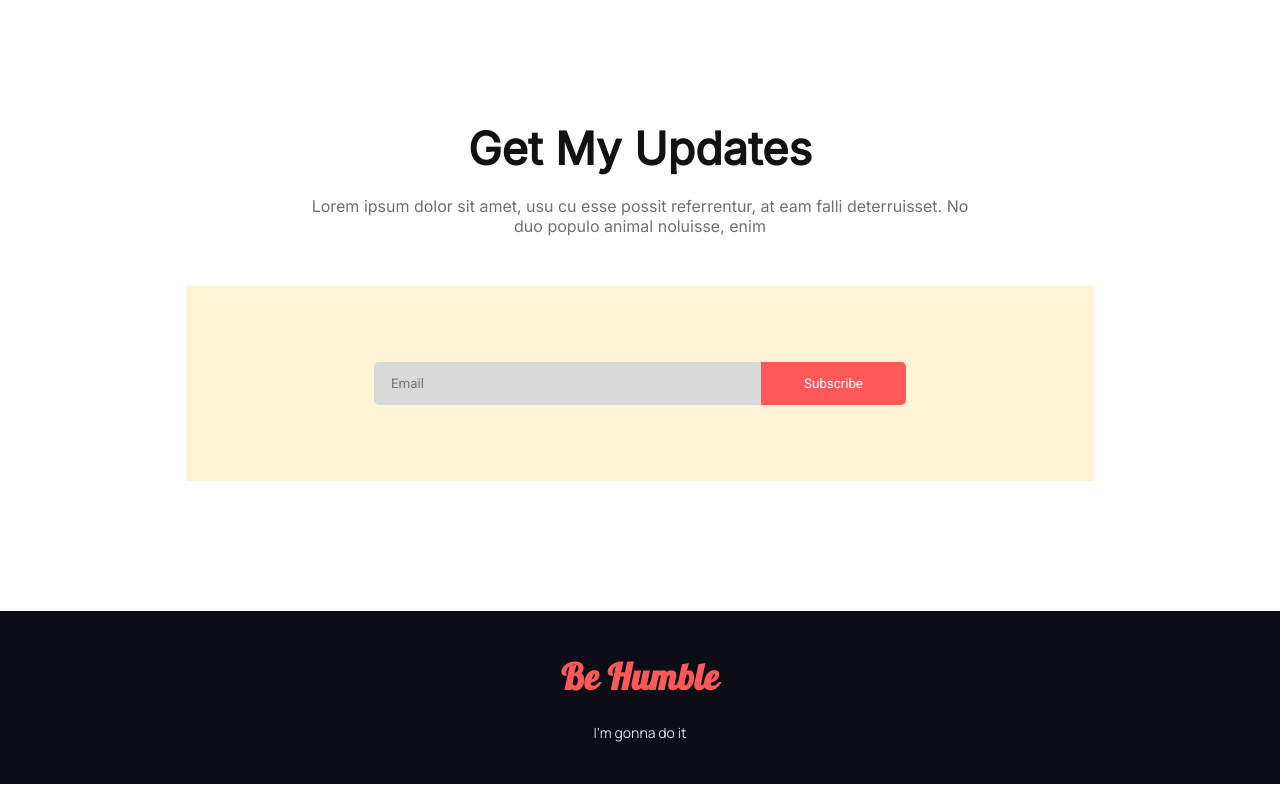
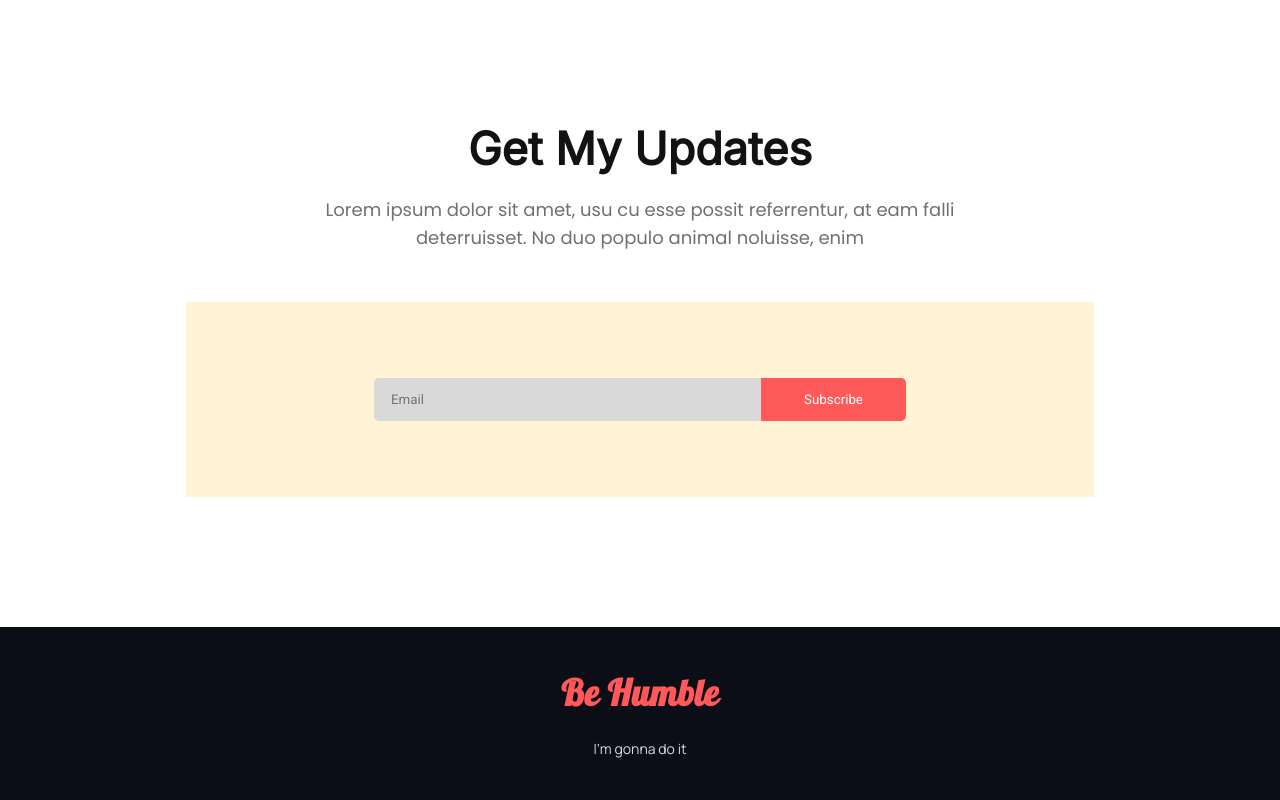
Before and after one commit to coder-binary1/donate-today, a plain HTML site: page index.html in a window 1280 px wide. Shown: the part 3162-3962 px from the top of the page. Drawn offline with Linux system fonts and the light colour scheme.

Commit message:
subscriber section css fix

```diff
--- a/index.html
+++ b/index.html
@@ -124,7 +124,7 @@
       <!-- get my update -->
       <section class="get-update">
         <h3 class="section-title">Get My Updates</h3>
-        <p class="section-disc tex-center">
+        <p class="section-disc tex-center discription">
           Lorem ipsum dolor sit amet, usu cu esse possit referrentur, at eam
           falli deterruisset. No duo populo animal noluisse, enim
         </p>
```
